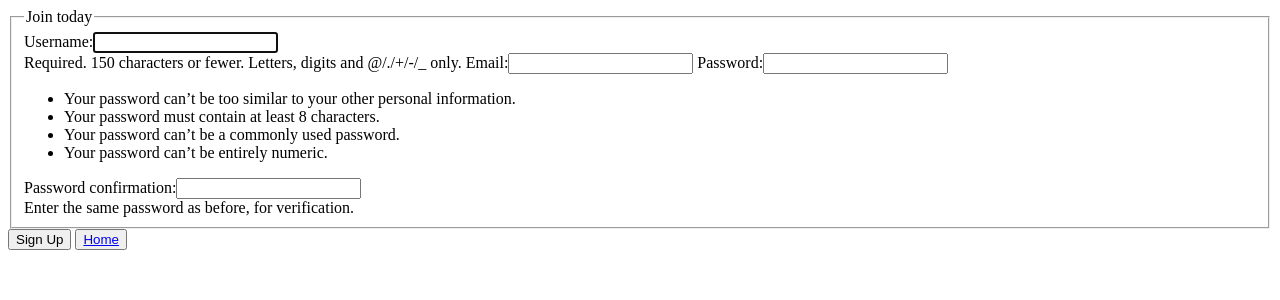
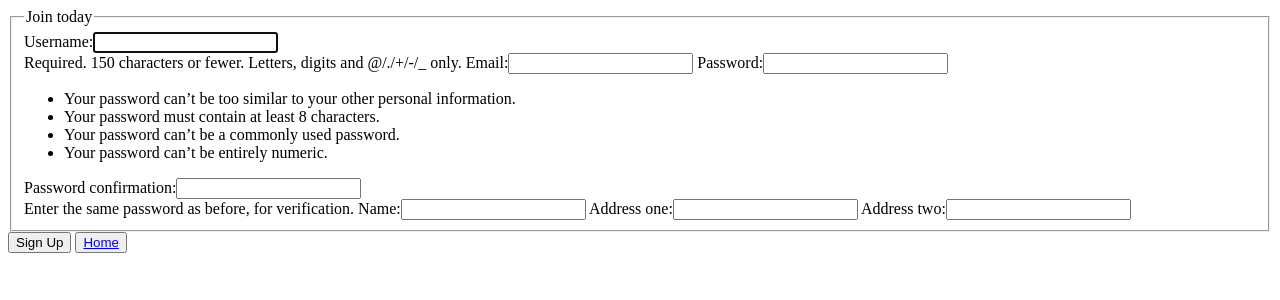
Before and after one commit to MikeRodziewicz/SDA_Survey_Project, a Django app: page /register/ in a window 1280 px wide. Shown: the top 300 px of the page. Run offline with Django 3.2, Linux system fonts and the light colour scheme.

Commit message:
working on new registration

```diff
--- a/newslet/newslet/settings.py
+++ b/newslet/newslet/settings.py
@@ -44,7 +44,8 @@ INSTALLED_APPS = [
     'django.contrib.contenttypes',
     'django.contrib.sessions',
     'django.contrib.messages',
-    'django.contrib.staticfiles'
+    'django.contrib.staticfiles',
+    'crispy_forms'
 ]
 
 MIDDLEWARE = [
@@ -84,7 +85,7 @@ WSGI_APPLICATION = 'newslet.wsgi.application'
 DATABASES = {
     'default': {
         'ENGINE': 'django.db.backends.postgresql_psycopg2',
-        'NAME': 'newsletter',
+        'NAME': 'newsletter_two',
         'USER': 'postgres',
         'PASSWORD': os.getenv('DB_PASS'),
         'HOST': 'localhost',
--- a/newslet/surveys/models.py
+++ b/newslet/surveys/models.py
@@ -3,6 +3,8 @@ from django.db import models
 
 class Company(models.Model):
     name = models.CharField(max_length=128)
+    address_one = models.CharField(max_length=280, default=None)
+    address_two = models.CharField(max_length=280, default=None)
 
     def __str__(self):
         return self.name
--- a/newslet/users/forms.py
+++ b/newslet/users/forms.py
@@ -2,6 +2,7 @@ from django import forms
 from django.contrib.auth.models import User
 from django.contrib.auth.forms import UserCreationForm
 from .models import Profile
+from surveys.models import Company
 
 
 class UserRegister(UserCreationForm):
@@ -23,3 +24,9 @@ class UserProfileUpdateForm(forms.ModelForm):
     class Meta:
         model = Profile
         fields = ['image']
+
+
+class CompanyRegisterForm(forms.ModelForm):
+    class Meta:
+        model = Company
+        fields = ['name', 'address_one', 'address_two']
--- a/newslet/users/templates/users/register.html
+++ b/newslet/users/templates/users/register.html
@@ -11,9 +11,10 @@
                             <legend>Join today</legend>
 
                               {{ form }}
-
+                              {{ form_1}}
 
                         </fieldset>
+
 
 
         <button class="" type="submit">Sign Up</button>
--- a/newslet/users/views.py
+++ b/newslet/users/views.py
@@ -1,19 +1,22 @@
 from django.shortcuts import render, redirect
 from django.contrib.auth.forms import UserCreationForm
-from .forms import UserRegister, UserProfileUpdateForm, UserUpdateForm
+from .forms import UserRegister, UserProfileUpdateForm, UserUpdateForm, CompanyRegisterForm
 from django.contrib.auth.decorators import login_required
 
 
 def register(request):
     if request.method == 'POST':
         form = UserRegister(request.POST)
-        if form.is_valid():
+        form_1 = CompanyRegisterForm(request.POST)
+        if form.is_valid() and form_1.is_valid():
             username = form.cleaned_data.get('username')
             form.save()
+            form_1.save()
             return redirect('website-home')
     else:
         form = UserRegister()
-    return render(request, 'users/register.html', {'form': form})
+        form_1 = CompanyRegisterForm()
+    return render(request, 'users/register.html', {'form': form, 'form_1':form_1})
 
 
 
```
Also changed, not shown: newslet/media/profile_pics/krul_BQ2Aut1.jpg (added), newslet/surveys/migrations/0002_auto_20201126_1721.py (added), newslet/surveys/migrations/0003_auto_20201126_1722.py (added), newslet/website/forms.py (line endings or trailing spaces), newslet/website/templates/website/survery_invitation.html (line endings or trailing spaces).
